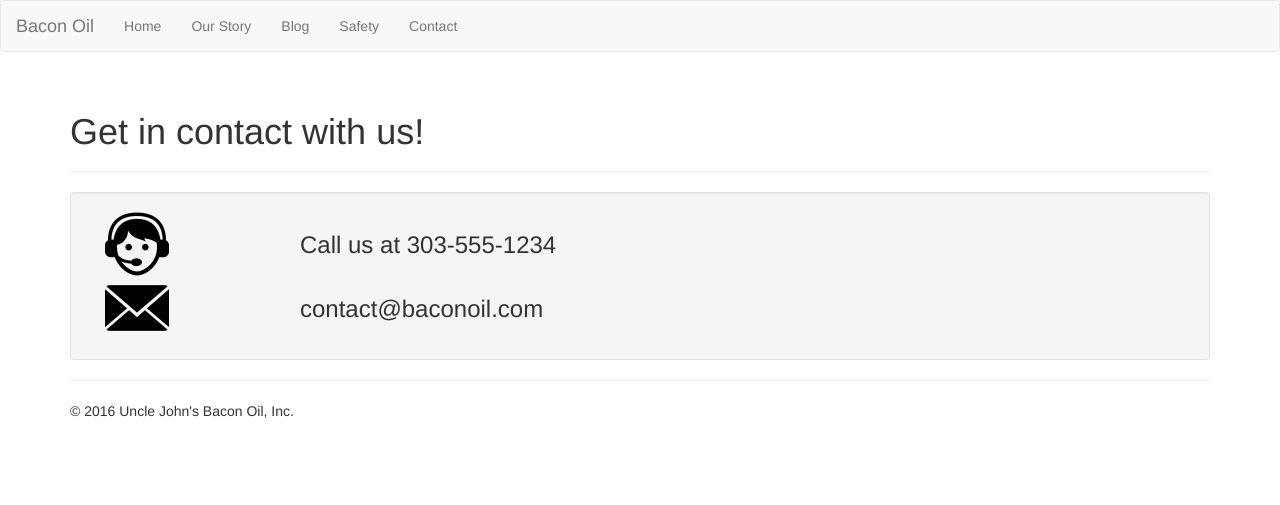
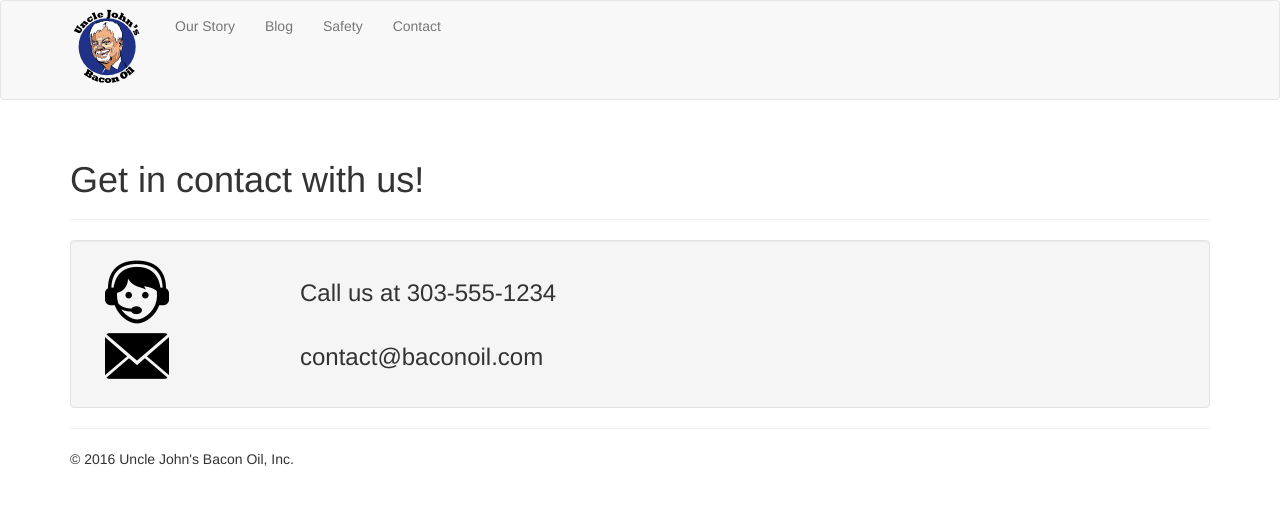
Before and after one commit to specialFX16/Bacon_Oil_Web_Site, a Django app: page /contact/ in a window 1280 px wide. Shown: the top 505 px of the page. Run offline with Django 3.2, Linux system fonts and the light colour scheme; some libraries are stand-ins or nearby versions.

Commit message:
Added logo to nav bar

```diff
--- a/bacon_oil/bacon_oil/settings.py
+++ b/bacon_oil/bacon_oil/settings.py
@@ -23,7 +23,7 @@ BASE_DIR = os.path.dirname(os.path.dirname(__file__))
 SECRET_KEY = '3%t56w4-#e+@oe83ianu9cp^5a7_5robdbyjlrir)0zk1s9y&2'
 
 # SECURITY WARNING: don't run with debug turned on in production!
-DEBUG = False
+DEBUG = True
 
 ALLOWED_HOSTS = [
     '*',
--- a/bacon_oil/webapp/templates/base.html
+++ b/bacon_oil/webapp/templates/base.html
@@ -23,8 +23,8 @@
 	</head>
 
 	<body>
-		<nav class="navbar navbar-default">
-  			<div class="container-fluid">
+		<nav class="navbar navbar-default" style="height:100px">
+  			<div class="container">
     				<div class="navbar-header">
       					<button type="button" class="navbar-toggle collapsed" data-toggle="collapse" data-target="#navbar" aria-expanded="false" aria-controls="navbar">
         					<span class="sr-only">Toggle navigation</span>
@@ -32,12 +32,12 @@
         					<span class="icon-bar"></span>
         					<span class="icon-bar"></span>
       					</button>
-      					<a class="navbar-brand" href="/">Bacon Oil</a>
+      					<a class="navbar-brand" href="/">
+      						<img style="max-width:75px; max-height:75px; margin-top: -7px;" src="{% static 'images/logo.svg' %}">
+      					</a>
     				</div>
     				<div id="navbar" class="navbar-collapse collapse">
-      					<ul class="nav navbar-nav">
-        					<li><a href="/">Home</a></li>
-        					<li><a href="/story">Our Story</a></li>
+      					<ul class="nav navbar-nav">        					<li><a href="/story">Our Story</a></li>
         					<li><a href="/blog">Blog</a></li>
         					<li><a href="/safety">Safety</a></li>
         					<li><a href="/contact">Contact</a></li>
--- a/bacon_oil/webapp/templates/contact.html
+++ b/bacon_oil/webapp/templates/contact.html
@@ -9,12 +9,12 @@
 <div class="well">
 	<div class="container">
 	 	<div class="row">
-	 		<div class="col-sm-1"> <img src="{% static 'images/contact_page/call.png' %}" width"64" height="64"></div>
+	 		<div class="col-sm-1"> <img src="{% static 'images/contact_page/call.png' %}" width="64" height="64"></div>
 	 		<div class="col-sm-1"> </div>
 	 		<div class="col-sm-8"> <h3> Call us at 303-555-1234</h3> </div>
 	 	</div>
 	 	<div class="row">
-	 		<div class="col-sm-1"> <img src="{% static 'images/contact_page/email.png' %}" width"64" height="64"></div>
+	 		<div class="col-sm-1"> <img src="{% static 'images/contact_page/email.png' %}" width="64" height="64"></div>
 	 		<div class="col-sm-1"> </div>
 	 		<div class="col-sm-8"> <h3>contact@baconoil.com</h3> </div>
 	 	</div>
--- a/bacon_oil/webapp/templates/index.html
+++ b/bacon_oil/webapp/templates/index.html
@@ -3,7 +3,7 @@
 
 {% block body %}
  <!-- Main jumbotron for a primary marketing message or call to action -->
-  <div class="jumbotron" style="background-image: url({% static 'images/fried_chicken.jpg' %}); width-max:1000px; height-max:720px">
+  <div class="jumbotron" style="background-image: url({% static 'images/fried_chicken.jpg' %}); width-max:400px; height-max:720px; ">
     <div class="container">
       <div class="well well-sm" style="background-color: rgba(0, 0, 0, 0.6);">
         <h2 style="color:#FFFFFF">Welcome to Uncle John's Bacon Oil</h2>
```
Also changed, not shown: bacon_oil/static/images/logo.svg (added).
